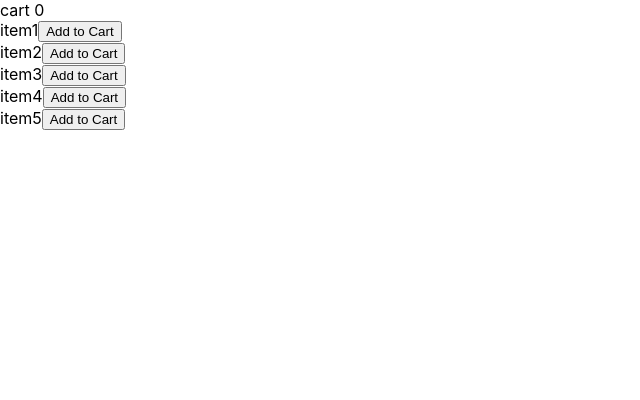
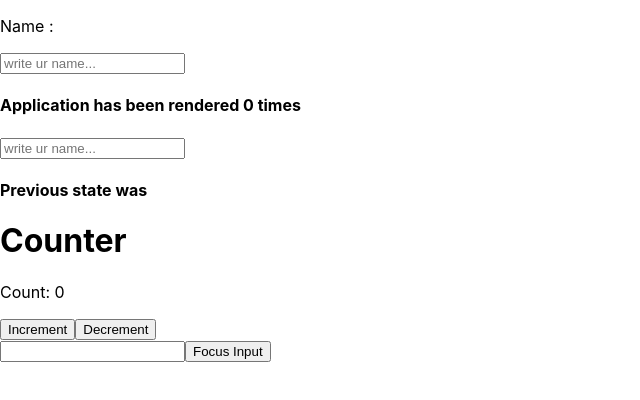
Before and after one commit to kumardhiraj0/react-practice-web3, a React (Create React App) app in the folder web3mantra/: page / in a window 1280 px wide. Shown: the top 400 px of the page, without its empty margins (0-640 px from the left). Built offline with nearby package versions, Linux system fonts and the light colour scheme.

Commit message:
useRef example practice

```diff
--- a/web3mantra/src/App.js
+++ b/web3mantra/src/App.js
@@ -1,10 +1,18 @@
 import "./App.css";
-import CartProvider from "./components/useContext/practice-problem/CartProvider";
+import Counter from "./components/useRef-Hook/CounterApp";
+import Focus from "./components/useRef-Hook/Focus";
+import CountRender from "./components/useRef-Hook/Count-Render";
+
+import PrevState from "./components/useRef-Hook/PrevState";
+
 const App = () => {
 
   return (
     <>
-    <CartProvider/>
+     <CountRender/>
+    <PrevState/>
+     <Counter/>
+    <Focus/>
     </>
   )
 };
--- /dev/null
+++ b/web3mantra/src/components/useRef-Hook/Count-Render.jsx
@@ -0,0 +1,19 @@
+import React, { useEffect, useState,useRef } from "react";
+const CountRender = ()=>{
+    const [input,setInput] = useState("");
+    const counter = useRef(0);
+    const handleChange = (e)=>{
+       setInput(e.target.value);
+    }
+    useEffect(()=>{
+        counter.current = counter.current+1;
+    })
+    return (
+        <>
+        <p>Name : <span style={{color:"GrayText"}}>{input}</span></p>
+        <input type="text" onChange={handleChange} value={input} placeholder="write ur name..."/>
+        <h4>Application has been rendered {counter.current} times</h4>
+        </>
+    )
+}
+export default CountRender;
--- /dev/null
+++ b/web3mantra/src/components/useRef-Hook/CounterApp.jsx
@@ -0,0 +1,27 @@
+import React, { useRef, useState } from 'react';
+
+const Counter = () => {
+  const [count, setCount] = useState(0);
+  const countRef = useRef(0);
+
+  const handleIncrement = () => {
+    countRef.current += 1;
+    setCount(countRef.current);
+  };
+
+  const handleDecrement = () => {
+    countRef.current -= 1;
+    setCount(countRef.current);
+  };
+
+  return (
+    <div>
+      <h1>Counter</h1>
+      <p>Count: {count}</p>
+      <button onClick={handleIncrement} >Increment</button>
+      <button onClick={handleDecrement} >Decrement</button>
+    </div>
+  );
+};
+
+export default Counter;
--- /dev/null
+++ b/web3mantra/src/components/useRef-Hook/Focus.jsx
@@ -0,0 +1,17 @@
+import React, { useRef } from 'react';
+
+const Focus = () => {
+  const inputRef = useRef(null);
+
+  const handleClick = () => {
+    inputRef.current.focus(); // Focus the input element
+  };
+
+  return (
+    <div>
+      <input type="text" ref={inputRef} />
+      <button onClick={handleClick}>Focus Input</button>
+    </div>
+  );
+};
+export default Focus;
--- /dev/null
+++ b/web3mantra/src/components/useRef-Hook/PrevState.jsx
@@ -0,0 +1,18 @@
+import React, { useEffect, useState,useRef } from "react";
+const PrevState = ()=>{
+    const [input,setInput] = useState("");
+    const Prev_state = useRef("");
+    const handleChange = (e)=>{
+       setInput(e.target.value);
+    }
+    useEffect(()=>{
+        Prev_state.current = input;
+    })
+    return (
+        <>
+        <input type="text" onChange={handleChange} value={input} placeholder="write ur name..."/>
+        <h4>Previous state was <span style={{color:"green"}}>{Prev_state.current}</span></h4>
+        </>
+    )
+}
+export default PrevState;
```
Also changed, not shown: web3mantra/src/components/Uuid/UuidExample.jsx (added, +20 -0 lines), web3mantra/src/components/useRef-Hook/UserefExample.jsx (added, +26 -0 lines).
